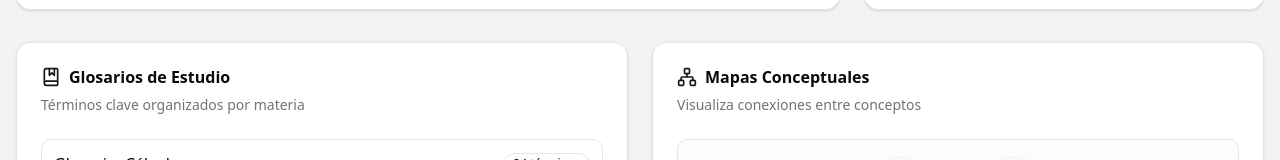
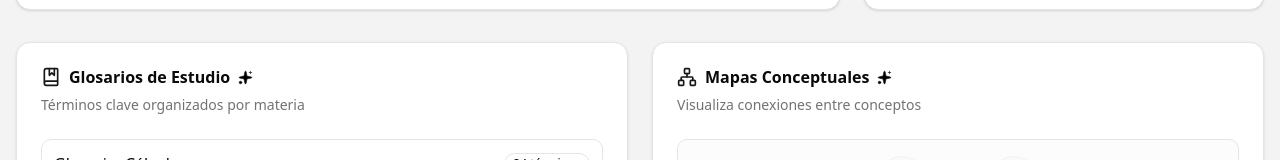
Before and after one commit to yerovyespitia/academia, a Next.js app: page / in a window 1280 px wide. Shown: the part 1748-1908 px from the top of the page. Built offline with nearby package versions, Linux system fonts and the light colour scheme.

Commit message:
feat: add ai icon

```diff
--- a/components/concept-map/index.tsx
+++ b/components/concept-map/index.tsx
@@ -1,4 +1,4 @@
-import { Network } from 'lucide-react'
+import { Network, Sparkles } from 'lucide-react'
 import { Button } from '../ui/button'
 import {
   Card,
@@ -13,8 +13,15 @@ export default function ConceptMap() {
     <Card className='bg-card border-border'>
       <CardHeader>
         <CardTitle className='flex items-center gap-2'>
-          <Network className='w-5 h-5 text-primary' />
+          <Network className='size-5 text-primary' />
           Mapas Conceptuales
+          <span>
+            <Sparkles
+              size={15}
+              fill='black'
+              strokeWidth={1}
+            />
+          </span>
         </CardTitle>
         <CardDescription>Visualiza conexiones entre conceptos</CardDescription>
       </CardHeader>
--- a/components/glossary/index.tsx
+++ b/components/glossary/index.tsx
@@ -1,4 +1,4 @@
-import { BookMarked } from 'lucide-react'
+import { BookMarked, Sparkles } from 'lucide-react'
 import { Badge } from '../ui/badge'
 import { Button } from '../ui/button'
 import {
@@ -14,8 +14,15 @@ export default function Glossary() {
     <Card className='bg-card border-border'>
       <CardHeader>
         <CardTitle className='flex items-center gap-2'>
-          <BookMarked className='w-5 h-5 text-primary' />
+          <BookMarked className='size-5 text-primary' />
           Glosarios de Estudio
+          <span>
+            <Sparkles
+              size={15}
+              fill='black'
+              strokeWidth={1}
+            />
+          </span>
         </CardTitle>
         <CardDescription>
           Términos clave organizados por materia
```
